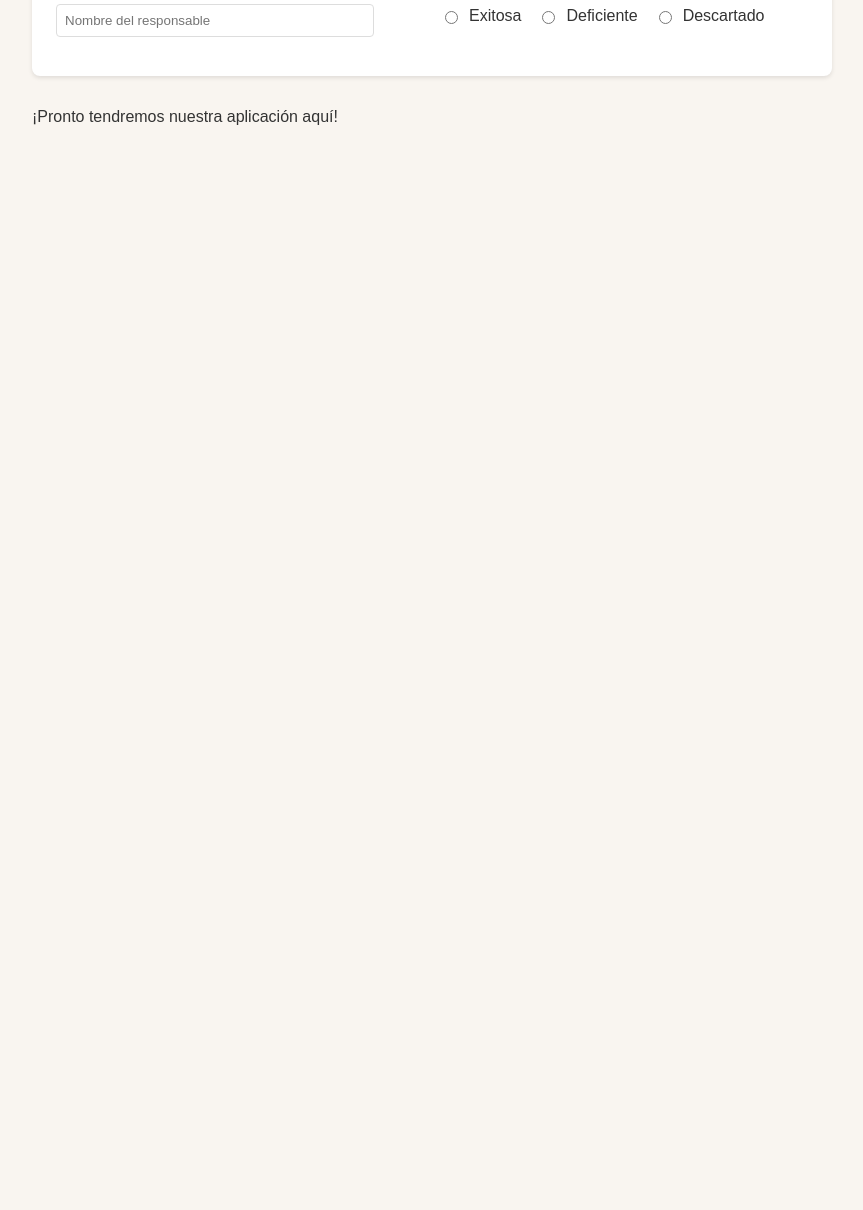
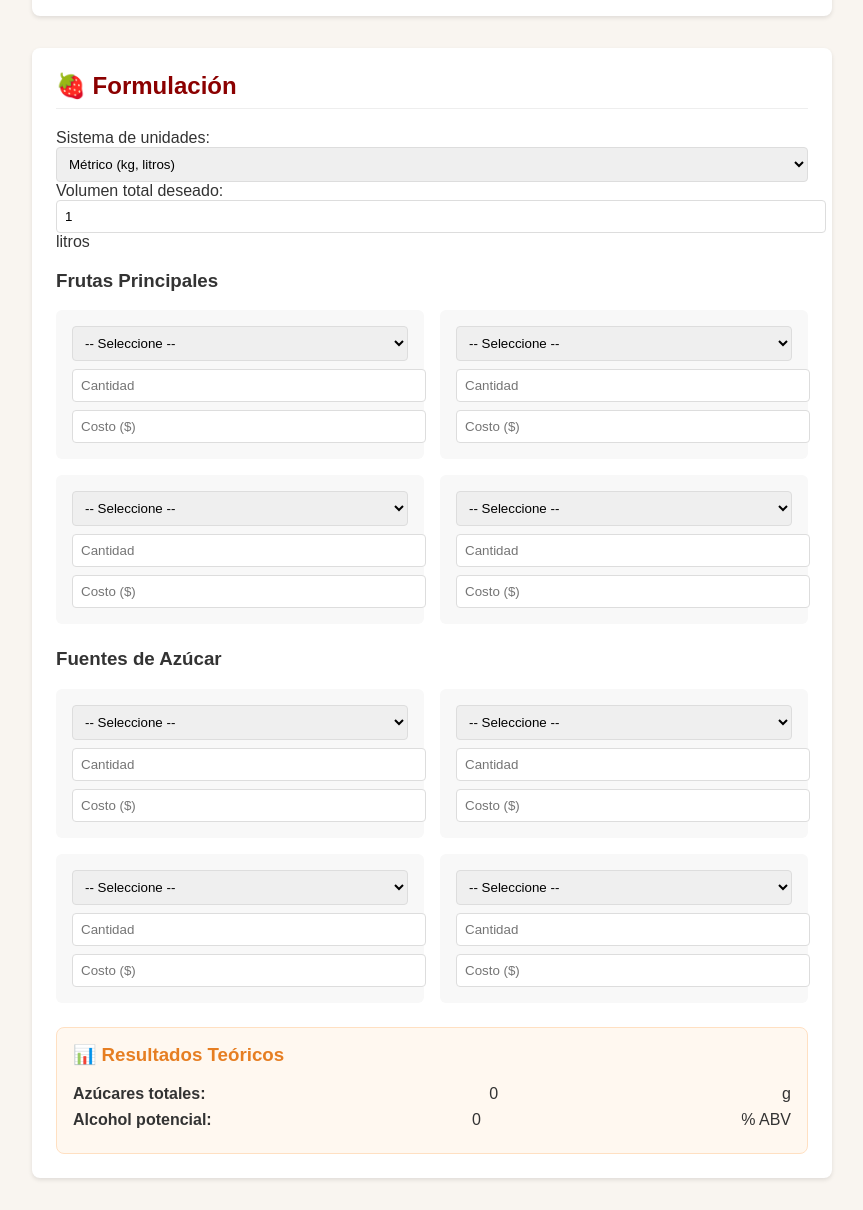
Before and after one commit to NostromO1975/VinicolaApp, a plain HTML site: page index.html in a window 1280 px wide. Shown: the part 507-1717 px from the top of the page, without its empty margins (208-1071 px from the left). Before the commit the page ends 800 px from the top, so only its background shows below. Drawn offline with Linux system fonts and the light colour scheme.

Commit message:
hasta aqui vamos bien

```diff
--- a/css/style.css
+++ b/css/style.css
@@ -1,51 +1,14 @@
-body {
-    font-family: Arial, sans-serif;
-    margin: 0;
-    padding: 20px;
-    background-color: #f9f3f0;
-    color: #333;
-}
-
-header {
-    background-color: #8b0000; /* Rojo vino */
-    color: white;
-    padding: 20px;
-    text-align: center;
-    border-radius: 8px;
-}
-
-h1 span {
-    font-size: 1.2em;
-}
-
-.form-group {
-    margin-bottom: 15px;
-}
-
-label {
-    display: block;
-    margin-bottom: 5px;
-    font-weight: bold;
-}
-
-input, select {
-    padding: 8px;
-    width: 100%;
-    max-width: 300px;
-    border: 1px solid #ccc;
-    border-radius: 4px;
-}
 /* Estilos principales */
 body {
     font-family: 'Arial', sans-serif;
     margin: 0;
     padding: 0;
-    background-color: #f9f5f0; /* Fondo crema claro */
+    background-color: #f9f5f0;
     color: #333;
 }
 
 .wine-header {
-    background: linear-gradient(to right, #8b0000, #a52a2a); /* Degradado rojo vino */
+    background: linear-gradient(to right, #8b0000, #a52a2a);
     color: white;
     padding: 2rem;
     text-align: center;
@@ -67,6 +30,7 @@ body {
     margin: 2rem auto;
     padding: 0 1rem;
 }
+
 /* Estilos para el formulario */
 .form-section {
     background: white;
@@ -87,6 +51,10 @@ body {
     display: grid;
     grid-template-columns: 1fr 1fr;
     gap: 1rem;
+}
+
+.hidden {
+    display: none;
 }
 
 .radio-group {
@@ -117,3 +85,49 @@ input:focus, select:focus {
     border-color: #8b0000;
     box-shadow: 0 0 0 2px rgba(139, 0, 0, 0.1);
 }
+
+/* NUEVOS ESTILOS PARA FORMULACIÓN */
+.ingredients-grid {
+    display: grid;
+    grid-template-columns: 1fr 1fr;
+    gap: 1rem;
+    margin-bottom: 1.5rem;
+}
+
+.ingredient-row {
+    display: flex;
+    flex-direction: column;
+    gap: 0.5rem;
+    padding: 1rem;
+    background: #f8f8f8;
+    border-radius: 6px;
+}
+
+.ingredient-row select,
+.ingredient-row input {
+    width: 100%;
+    padding: 0.5rem;
+}
+
+.results-box {
+    background: #fff8f0;
+    border: 1px solid #ffe0c2;
+    border-radius: 8px;
+    padding: 1rem;
+    margin-top: 1.5rem;
+}
+
+.results-box h3 {
+    margin-top: 0;
+    color: #e67e22;
+}
+
+.result-item {
+    display: flex;
+    justify-content: space-between;
+    margin-bottom: 0.5rem;
+}
+
+.result-item span:first-child {
+    font-weight: bold;
+}
--- a/index.html
+++ b/index.html
@@ -13,7 +13,7 @@
     </header>
 
     <main class="container">
-        <!-- Aquí irán las secciones -->
+        <!-- SECCIÓN 1: Datos del Productor -->
         <section class="form-section">
             <h2>📝 Datos del Productor</h2>
             <div class="form-grid">
@@ -37,6 +37,10 @@
                         <option value="guarapo">Guarapo</option>
                         <option value="otro">Otro</option>
                     </select>
+                    <div id="otro-producto-container" class="hidden">
+                        <label for="otro-producto">Especifique cuál:</label>
+                        <input type="text" id="otro-producto" placeholder="Ej: Hidromiel, Cerveza de fruta...">
+                    </div>
                 </div>
 
                 <div class="form-group">
@@ -57,14 +61,52 @@
                         <label><input type="radio" name="estado-lote" value="descartado"> Descartado</label>
                     </div>
 
-                    <div id="calificacion-container" style="display: none;">
+                    <div id="calificacion-container" class="hidden">
                         <label for="calificacion">Calificación (1-10):</label>
                         <input type="number" id="calificacion" min="1" max="10">
                     </div>
                 </div>
             </div>
         </section>
-            <p>¡Pronto tendremos nuestra aplicación aquí!</p>
+
+        <!-- SECCIÓN 2: Formulación -->
+        <section class="form-section">
+            <h2>🍓 Formulación</h2>
+            <div class="form-group">
+                <label for="sistema-unidades">Sistema de unidades:</label>
+                <select id="sistema-unidades">
+                    <option value="metrico">Métrico (kg, litros)</option>
+                    <option value="imperial">Imperial (lbs, galones)</option>
+                </select>
+            </div>
+
+            <div class="form-group">
+                <label for="volumen">Volumen total deseado:</label>
+                <input type="number" id="volumen" min="1" step="0.1" value="1">
+                <span id="volumen-unidad">litros</span>
+            </div>
+
+            <h3>Frutas Principales</h3>
+            <div id="frutas-container" class="ingredients-grid">
+                <!-- Generado dinámicamente -->
+            </div>
+
+            <h3>Fuentes de Azúcar</h3>
+            <div id="azucares-container" class="ingredients-grid">
+                <!-- Generado dinámicamente -->
+            </div>
+
+            <div class="results-box">
+                <h3>📊 Resultados Teóricos</h3>
+                <div class="result-item">
+                    <span>Azúcares totales:</span>
+                    <span id="azucares-totales">0</span> g
+                </div>
+                <div class="result-item">
+                    <span>Alcohol potencial:</span>
+                    <span id="alcohol-potencial">0</span> % ABV
+                </div>
+            </div>
         </section>
     </main>
 
--- a/js/app.js
+++ b/js/app.js
@@ -1,29 +1,99 @@
-console.log("VinicolaApp cargada!");
-// Aquí añadiremos funciones después
+// DATOS DE FRUTAS Y AZÚCARES
+const frutasDB = [
+    { nombre: "naranja", azucar: 8.3, ratioAgua: "3:1" },
+    { nombre: "uva", azucar: 16.1, ratioAgua: "2:1" },
+    // ... (agrega todas las frutas)
+];
+
+const azucaresDB = [
+    { nombre: "panela", azucar: 85 },
+    { nombre: "miel", azucar: 82 },
+    // ... (agrega todas las fuentes de azúcar)
+];
+
 document.addEventListener('DOMContentLoaded', function() {
-    // Mostrar/ocultar campo de calificación
+    // 1. Manejo de formulario del productor
+    const productoSelect = document.getElementById('producto');
+    productoSelect.addEventListener('change', function() {
+        const otroContainer = document.getElementById('otro-producto-container');
+        if (this.value === 'otro') {
+            otroContainer.classList.remove('hidden');
+        } else {
+            otroContainer.classList.add('hidden');
+        }
+    });
+
     const radioButtons = document.querySelectorAll('input[name="estado-lote"]');
     const calificacionContainer = document.getElementById('calificacion-container');
 
     radioButtons.forEach(radio => {
         radio.addEventListener('change', function() {
             if (this.value === 'exitosa' || this.value === 'deficiente') {
-                calificacionContainer.style.display = 'block';
+                calificacionContainer.classList.remove('hidden');
             } else {
-                calificacionContainer.style.display = 'none';
+                calificacionContainer.classList.add('hidden');
             }
         });
     });
 
-    // Validación básica del formulario
-    const formInputs = document.querySelectorAll('input[required], select[required]');
-    formInputs.forEach(input => {
-        input.addEventListener('blur', function() {
-            if (!this.value) {
-                this.style.borderColor = 'red';
-            } else {
-                this.style.borderColor = '#ddd';
-            }
-        });
+    // 2. Inicializar selectores de ingredientes
+    initIngredientSelectors();
+
+    // 3. Cambio de unidades métrico/imperial
+    document.getElementById('sistema-unidades').addEventListener('change', function() {
+        const isMetrico = this.value === 'metrico';
+        document.getElementById('volumen-unidad').textContent = isMetrico ? 'litros' : 'galones';
+        // Aquí iría la conversión de unidades si fuera necesario
     });
 });
+
+function initIngredientSelectors() {
+    const frutasContainer = document.getElementById('frutas-container');
+    const azucaresContainer = document.getElementById('azucares-container');
+
+    // Crear 4 selectores para frutas y azúcares
+    for (let i = 0; i < 4; i++) {
+        frutasContainer.appendChild(createIngredientRow('fruta', i, frutasDB));
+        azucaresContainer.appendChild(createIngredientRow('azucar', i, azucaresDB));
+    }
+}
+
+function createIngredientRow(tipo, index, database) {
+    const div = document.createElement('div');
+    div.className = 'ingredient-row';
+    div.innerHTML = `
+        <select id="${tipo}-${index}">
+            <option value="">-- Seleccione --</option>
+            ${database.map(item => `
+                <option value="${item.nombre}" data-azucar="${item.azucar}">
+                    ${item.nombre.charAt(0).toUpperCase() + item.nombre.slice(1)}
+                </option>
+            `).join('')}
+            <option value="otro">Otro</option>
+        </select>
+        <input type="number" placeholder="Cantidad" min="0" step="0.1"
+               oninput="calcularTotales()">
+        <input type="number" placeholder="Costo ($)" min="0" step="0.01">
+    `;
+    return div;
+}
+
+function calcularTotales() {
+    let azucaresTotales = 0;
+
+    // Sumar azúcares de todos los ingredientes
+    document.querySelectorAll('[id^="fruta-"], [id^="azucar-"]').forEach(select => {
+        if (select.value && select.selectedOptions[0].dataset.azucar) {
+            const cantidad = parseFloat(select.nextElementSibling.value) || 0;
+            azucaresTotales += (parseFloat(select.selectedOptions[0].dataset.azucar) * cantidad) / 100;
+        }
+    });
+
+    // Calcular alcohol potencial (17g/L ≈ 1% ABV)
+    const volumen = parseFloat(document.getElementById('volumen').value) || 1;
+    const alcoholPotencial = (azucaresTotales / volumen / 17).toFixed(1);
+
+    // Actualizar UI
+    document.getElementById('azucares-totales').textContent = azucaresTotales.toFixed(1);
+    document.getElementById('alcohol-potencial').textContent = alcoholPotencial;
+}
```
